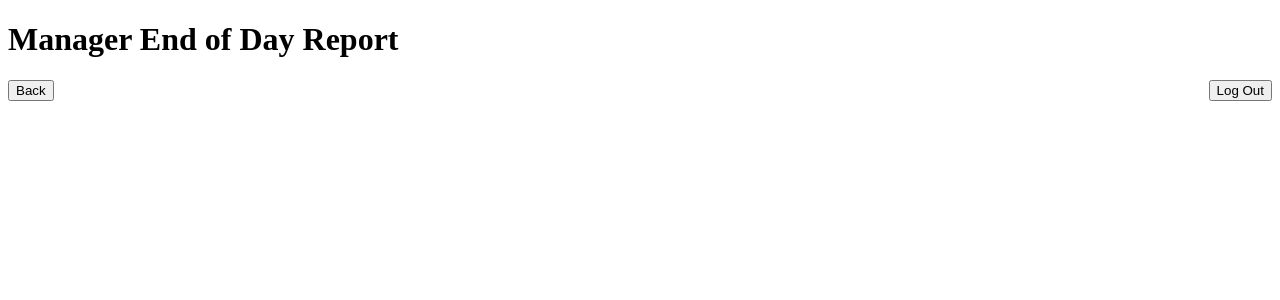
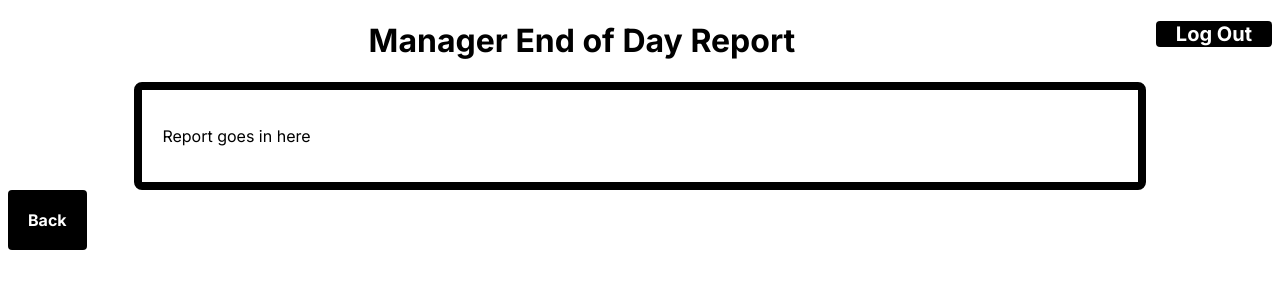
Before and after one commit to LucasCopertino/CSCE-3444-Software-Engineering-Project, a Django app: page /manager-report/ in a window 1280 px wide. Shown: the top 300 px of the page. Run offline with Django 3.2, Linux system fonts and the light colour scheme.

Commit message:
changed css font colors

```diff
--- a/restaurant/templates/home_pages/index.html
+++ b/restaurant/templates/home_pages/index.html
@@ -34,7 +34,7 @@
 
             .main-buttons a{
                 text-decoration: none;
-                color: green;
+                color: white;
                 font-size: 40px;
 
                 font-family: var(--Inter);
--- a/restaurant/templates/staff/manager_report.html
+++ b/restaurant/templates/staff/manager_report.html
@@ -3,22 +3,91 @@
     <head>
         <title>Manager End of Day Report</title>
     </head>
+    <style>
+        @import url('https://fonts.googleapis.com/css2?family=Inter:wght@200;300;400;500;600;700;800;900&family=Kaushan+Script&family=Montserrat:wght@200;300;400;500;600;700;800;900&display=swap');
+
+        :root{
+            --Inter: 'Inter', sans-serif;
+            --Kaushan: 'Kaushan Script', cursive;
+            --Mont: 'Montserrat', sans-serif;
+        }
+
+        .logout-container{
+            float: right;
+        }
+
+        .logout-container button{
+            background-color: black;
+
+            font-family: var(--Inter);
+            font-size: 20px;
+            font-weight: bold;
+            border: none;
+            border-radius: 4px;
+            padding-left: 20px;
+            padding-right: 20px;
+        }
+
+        .logout-container a{
+            text-decoration: none;
+            color: white;
+        }
+
+        .logout-container:hover{
+            box-shadow: 0 0 16px 4px rgba(0, 0, 0, 0.75);
+        }
+
+
+        .main-header{
+            font-family: var(--Inter);
+            text-align: center;
+        }
+
+        .report{
+            font-family: var(--Inter);
+            text-align: left;
+            border: solid black 8px;
+            border-radius: 8px;
+            margin-left: 10%;
+            margin-right: 10%;
+            padding: 20px;
+        }
+
+        .back-button{
+            font-family: var(--Inter);
+            font-size: 16px;
+            font-weight: bold;
+            background-color: black;
+
+            border: none;
+            border-radius: 4px;
+            padding: 20px;
+        }
+
+        .back-button a{
+            text-decoration: none;
+            color: white;
+        }
+
+        .back-button:hover{
+            box-shadow: 0 0 16px 4px rgba(0, 0, 0, 0.75);
+        }
+
+    </style>
+
     <body>
-        <h1>Manager End of Day Report</h1>
-
         <div class='logout-container'>
-            <button style='float: right;'>Log Out</button>
+            <button style='float: right;'><a href="#log-out">Log Out</a></button>
         </div>
 
-
+        <div class='main-header'>
+            <h1>Manager End of Day Report</h1>
+        </div>
         <!--Report goes here-->
         <div class='report'>
+            <p>Report goes in here</p>
+        </div>
+        <button class="back-button"><a href="#back">Back</a></button>
 
-        </div>
-
-
-        <div class='back-button'>
-            <button>Back</button>
-        </div>
     </body>
 </html>
```
Also changed, not shown: restaurant/templates/home_pages/customer_home.html (+4 -4 lines), restaurant/templates/staff/kitchen_queue.html (+10 -4 lines), restaurant/templates/staff/manager_home.html (+19 -8 lines), restaurant/templates/staff/waiter_notif.html (+39 -18 lines).
